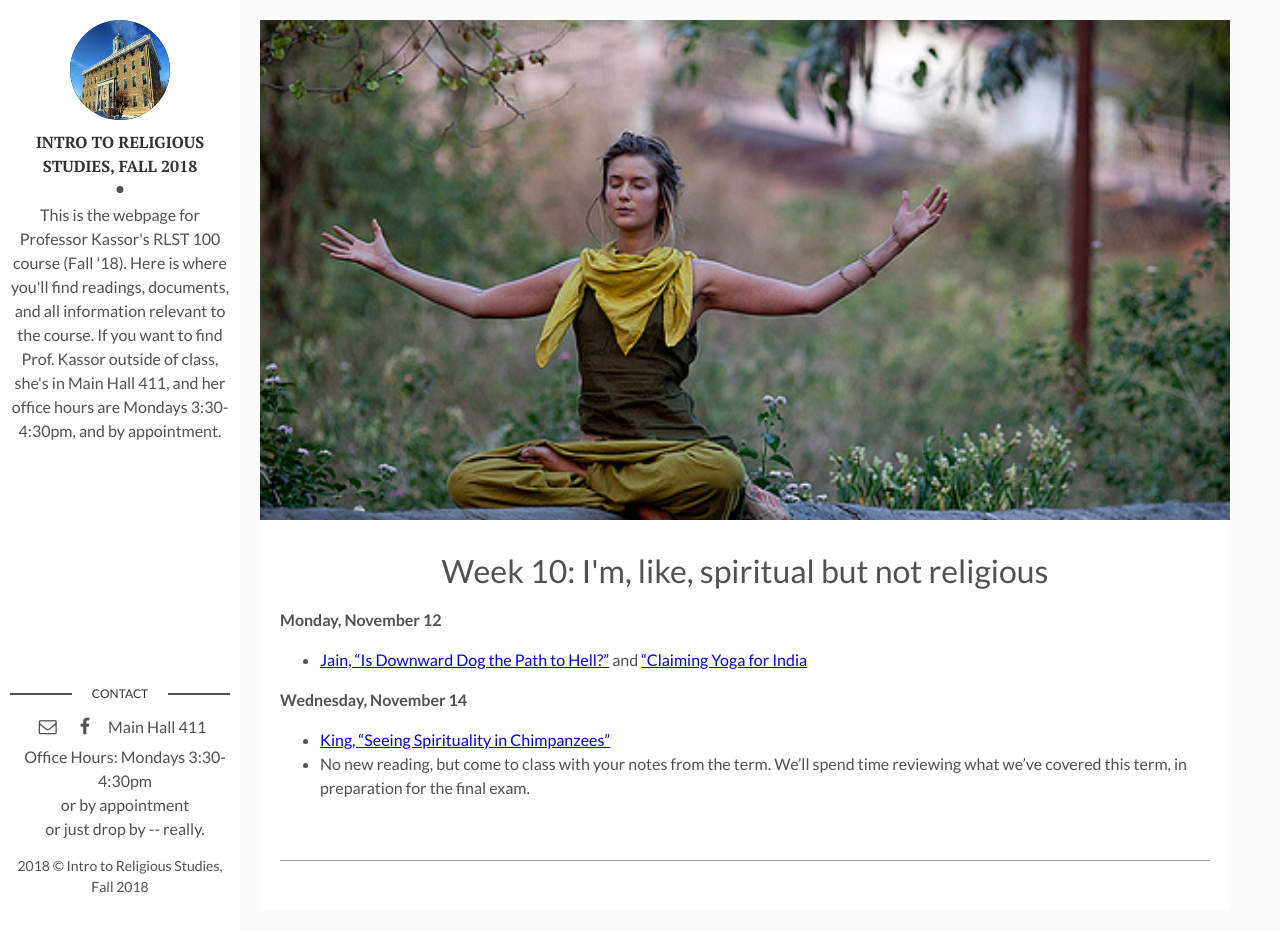
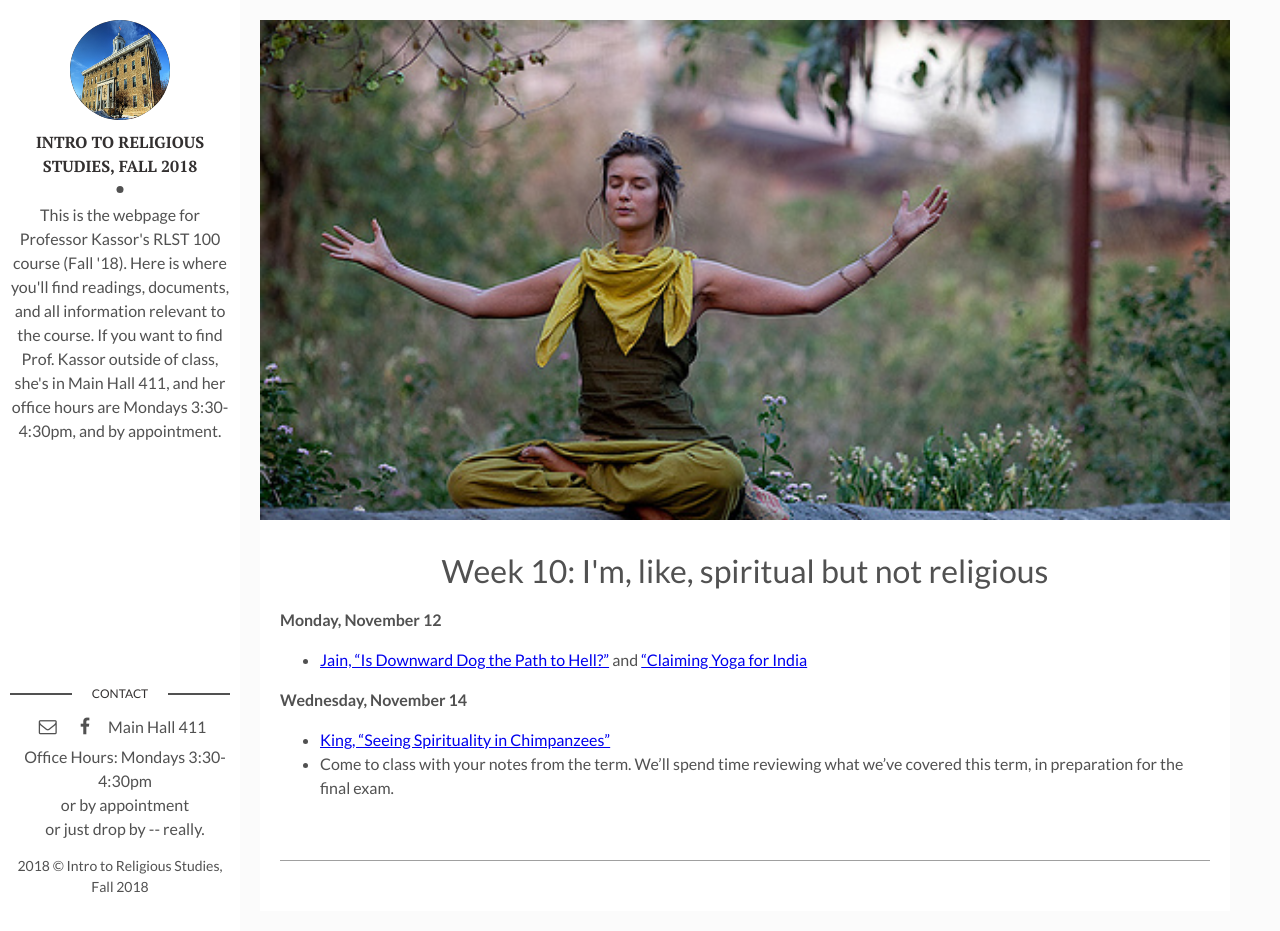
Before and after one commit to ckassor/ckassor.github.io, a Jekyll site: the page built from _posts/2017-01-01-week 10.markdown, in a window 1280 px wide and 931 px high. Built offline with Jekyll 4.4.1, drawn with Linux system fonts in a browser that asks for light colours; comment, search, counter and statistics services are not loaded.

Commit message:
updated readings to reflect that there is reading on wednesday

```diff
--- a/_posts/2017-01-01-week 10.markdown
+++ b/_posts/2017-01-01-week 10.markdown
@@ -12,4 +12,4 @@ img: yoga.jpg
 
 **Wednesday, November 14**
 - [King, "Seeing Spirituality in Chimpanzees"](https://www.theatlantic.com/science/archive/2016/03/chimpanzee-spirituality/475731/)
-- No new reading, but come to class with your notes from the term. We'll spend time reviewing what we've covered this term, in preparation for the final exam.
+- Come to class with your notes from the term. We'll spend time reviewing what we've covered this term, in preparation for the final exam.
```
